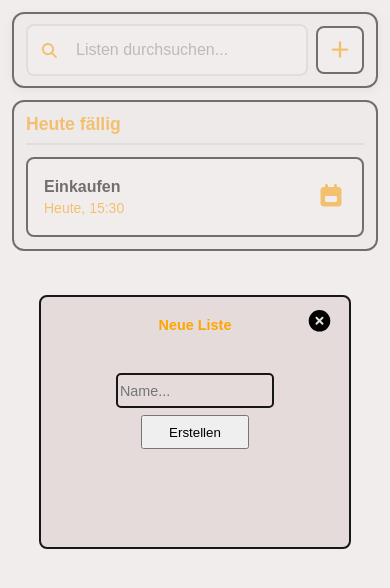
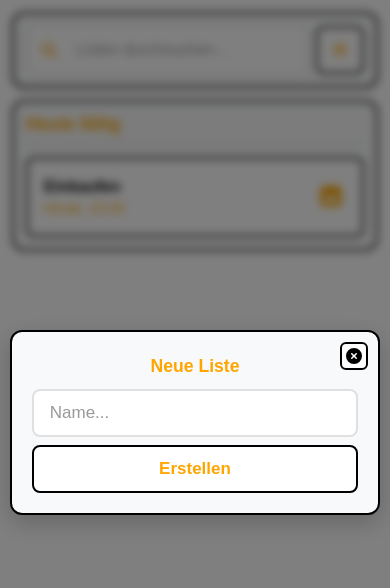
Before and after one commit to keckamreck/backendbanditen, a Next.js app: page /dashboard in a window 390 px wide. Both pictures are taken after a click on the button "addList". Shown: the top 588 px of the page. Built offline with nearby package versions, Linux system fonts and the light colour scheme.

Commit message:
refactor: update popup styles for improved mobile responsiveness and visual clarity

```diff
--- a/src/app/_components/popup.module.css
+++ b/src/app/_components/popup.module.css
@@ -1,111 +1,164 @@
-.overlay  {
+/* ==============================================
+   POPUP COMPONENT - Mobile Optimiert
+   ============================================== */
+
+.overlay {
   position: fixed;
   top: 0;
   left: 0;
   width: 100vw;
   height: 100vh;
-  background-color: rgba(229, 219, 219, 0.5); /* Halbtransparenter Hintergrund */
+  background-color: rgba(0, 0, 0, 0.5);
   display: flex;
   justify-content: center;
   align-items: center;
   z-index: 999;
+  backdrop-filter: blur(4px);
+}
 
-}
 .overlay .container {
-  border: #171717 2px solid;
   position: relative;
-  width: 80vw;
-  height: 30vh;
-  background-color: rgb(229, 219, 219);
+  width: 90vw;
+  max-width: 400px;
+  background-color: #f8f9fa;
+  border: 2px solid black;
+  border-radius: 12px;
+  padding: 1.5rem;
+  box-sizing: border-box;
+  box-shadow: 0 8px 24px rgba(0, 0, 0, 0.2);
+  z-index: 1000;
   display: flex;
   flex-direction: column;
-  justify-content: flex-start;
-  align-items: center;
-  z-index: 1000;
-  border-radius: 8px;
-  padding: 20px;
-  box-sizing: border-box;
+  gap: 1rem;
+  min-height: auto;
 }
 
 .overlay .closeBtn {
   position: absolute;
-  top: 10px;
-  right: 10px;
-  background: none;
-  border: none;
-  font-size: 1.5em;
+  top: 12px;
+  right: 12px;
+  background: white;
+  border: 2px solid black;
+  border-radius: 6px;
+  width: 32px;
+  height: 32px;
+  font-size: 1.2rem;
   color: black;
+  display: flex;
+  align-items: center;
+  justify-content: center;
+  transition: all 0.2s ease;
+
+
 }
+
+.overlay .closeBtn:active {
+  transform: scale(0.95);
+  background: #f0f0f0;
+}
+
 .overlay [id="createList-label"] {
-  position: relative;
-  font-size: 1em;
-  font-weight: bold;
-  /*margin-bottom: 20px;*/
+  font-size: 1.2rem;
+  font-weight: 600;
+  color: orange;
+  text-align: center;
+  margin-top: 0.5rem;
+  margin-bottom: 0;
 }
 
 .overlay .form {
-  width: 80%;
+  width: 100%;
   display: flex;
-  justify-content: center;
-  align-items: center;
-  margin-top: 40px;
-  /*margin-top: 50%;*/
+  flex-direction: column;
+  gap: 1rem;
 }
 
 .overlay .form section {
   display: flex;
   flex-direction: column;
-  gap: 0.5em;
+  gap: 0.75rem;
   width: 100%;
-  justify-content: center;
-  align-items: center;
 }
 
 .overlay .form input[type="text"] {
-  border-radius: 5px;
-  border: #171717 2px solid;
-  background-color: rgb(229, 219, 219);
-  width: 70%;
-  height: 2em;
-  /*padding: 0.5em;*/
-  font-size: 1em;
+  width: 100%;
+  height: 50px;
+  padding: 0 1rem;
+  font-size: 16px;
+  background-color: white;
+  color: black;
+  border: 2px solid #e0e0e0;
+  border-radius: 8px;
+  box-sizing: border-box;
+  -webkit-appearance: none;
+  appearance: none;
+  outline: none;
+  transition: border-color 0.2s ease;
+}
+
+.overlay .form input[type="text"]:focus {
+  border-color: orange;
+  box-shadow: 0 0 0 3px rgba(255, 165, 0, 0.1);
+}
+
+.overlay .form input[type="text"]::placeholder {
+  color: #999;
 }
 
 .overlay .form input[type="submit"] {
-  width: 50%;
-  height: 2.5em;
-  justify-content: flex-start;
-  /*padding: 0.5em 1em;*/
-  /*font-size: 1em;*/
+  width: 100%;
+  height: 50px;
+  background: white;
+  color: orange;
+  border: 2px solid black;
+  border-radius: 8px;
+  font-size: 16px;
+  font-weight: 600;
+  transition: all 0.2s ease;
+  touch-action: manipulation;
 }
 
-/*.canvasContainer {*/
-/*  position: relative;*/
-/*  display: flex;*/
-/*  justify-content: center;*/
-/*  align-items: center;*/
-/*}*/
+.overlay .form input[type="submit"]:active {
+  transform: scale(0.98);
+  background: #f8f9fa;
+  box-shadow: 0 2px 8px rgba(0, 0, 0, 0.1);
+}
 
-/*.outerCanvas {*/
-/*  position: absolute;*/
-/*}*/
+/* ==============================================
+   RESPONSIVE DESIGN
+   ============================================== */
 
-/*.innerCanvas {*/
-/*  position: absolute;*/
-/*}*/
+@media screen and (max-width: 430px) {
+  .overlay .container {
+    width: 95vw;
+    padding: 1.25rem;
+    gap: 0.75rem;
+  }
 
+  .overlay .closeBtn {
+    width: 28px;
+    height: 28px;
+    font-size: 1rem;
+    top: 10px;
+    right: 10px;
+  }
 
+  .overlay [id="createList-label"] {
+    font-size: 1.1rem;
+    margin-top: 0.25rem;
+  }
 
-/*console.log("PopupWithInput Pressed!");*/
+  .overlay .form {
+    gap: 0.75rem;
+  }
 
-/*if (!isOpen) return null;*/
+  .overlay .form section {
+    gap: 0.5rem;
+  }
 
-/*return (*/
-
-/*<div className={styles.popup} onClick={onClose}>*/
-/*<canvas id="rectangle" onClick={(e) => e.stopPropagation()}/>*/
-/*<canvas id="inner_rectangle" className={styles.popupContent}></canvas>*/
-
-/*</div>*/
-
-/*);*/
+  .overlay .form input[type="text"],
+  .overlay .form input[type="submit"] {
+    height: 48px;
+    font-size: 17px;
+  }
+}
```
Also changed, not shown: 1 other file (tests, documents, lock files or other folders).
